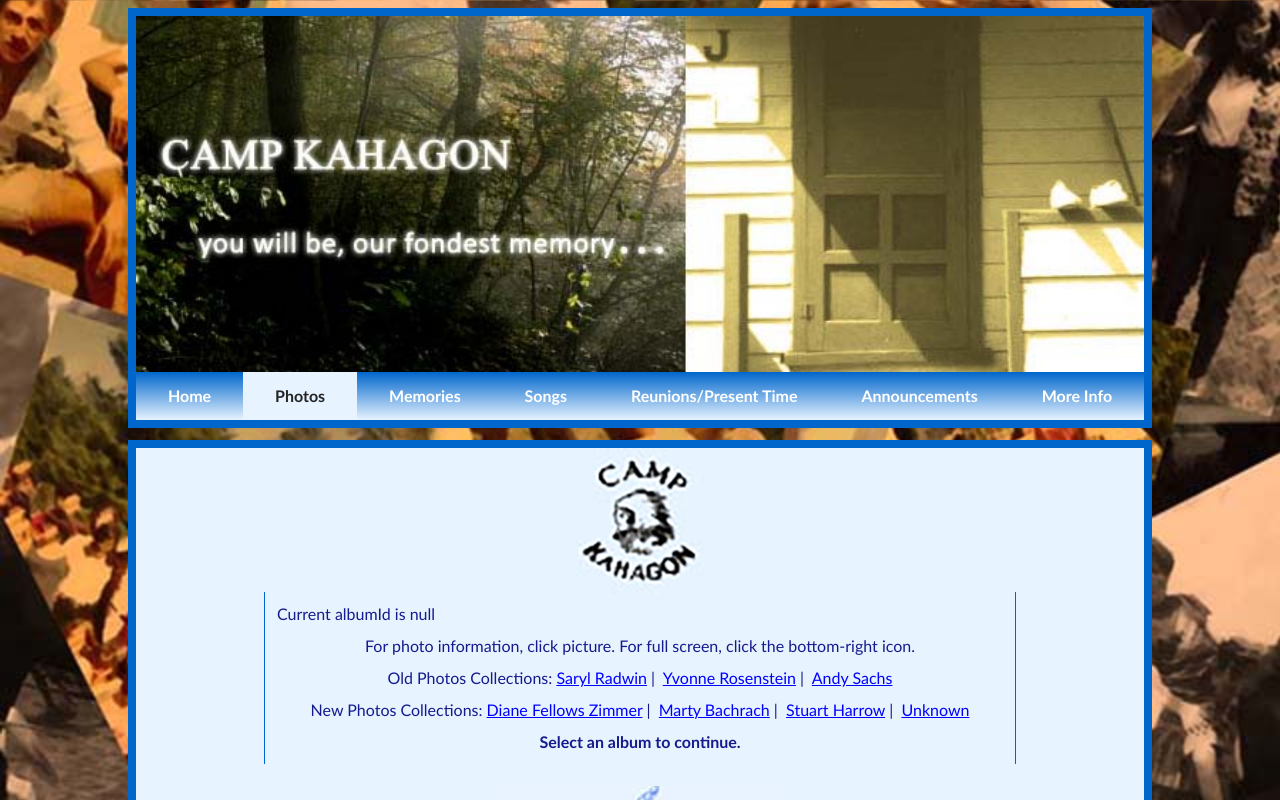
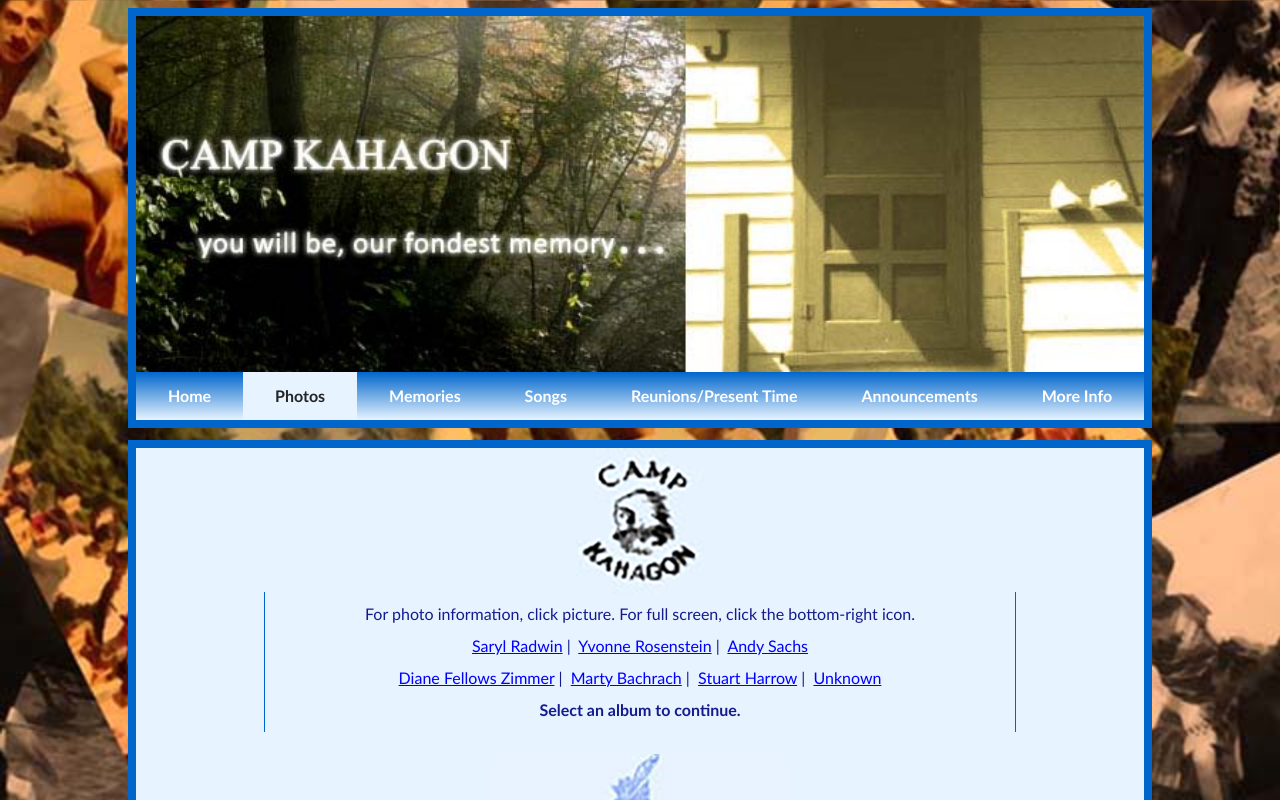
Before and after one commit to dslatkin/campkahagon.info, a SvelteKit app: page /photos in a window 1280 px wide. Shown: the top 800 px of the page. Built offline with nearby package versions, Linux system fonts and the light colour scheme.

Commit message:
fix second row of photo albums

```diff
--- a/src/app.css
+++ b/src/app.css
@@ -37,4 +37,13 @@
     a:hover {
         @apply text-black;
     }
+    code {
+        padding: 1em;
+        display: block;
+        text-align: left;
+        border: 1px dashed pink;
+        background: #333;
+        color: #ddd;
+        white-space: pre-wrap;
+    }
 }
--- a/src/routes/photos/+page.svelte
+++ b/src/routes/photos/+page.svelte
@@ -13,6 +13,7 @@
     ] as const;
 
     const albums: {
+        id: string;
         title: string;
         href: string;
         cover: string;
@@ -20,6 +21,7 @@
         collection: (typeof collections)[number]['key'];
     }[] = [
         {
+            id: 'saryl',
             title: "Saryl's photos 1962-66",
             href: 'https://www.flickr.com/photos/28156252@N05/albums/72157606300675380',
             cover: 'https://live.staticflickr.com/3274/2689373007_ac585b5461_q.jpg',
@@ -27,6 +29,7 @@
             collection: 'old',
         },
         {
+            id: 'yvonne',
             title: 'Yvonne "Evie" Rosenstein\'s photos',
             href: 'https://www.flickr.com/photos/28156252@N05/albums/72157606975076827',
             cover: 'https://live.staticflickr.com/3282/2801012375_bddce2789e_q.jpg',
@@ -34,6 +37,7 @@
             collection: 'old',
         },
         {
+            id: 'Andy',
             title: "Andy Sachs's photos 1961-62",
             href: 'https://www.flickr.com/photos/28156252@N05/albums/72157607377850124',
             cover: 'https://live.staticflickr.com/3293/2870449699_863efc182f_q.jpg',
@@ -41,6 +45,7 @@
             collection: 'old',
         },
         {
+            id: 'diane',
             title: "Diane Fellows Zimmer's Photos",
             href: 'https://www.flickr.com/photos/127089176@N03/albums/72157646303678368',
             cover: 'https://live.staticflickr.com/3896/14995572455_3b6339daa8_q.jpg',
@@ -48,6 +53,7 @@
             collection: 'new',
         },
         {
+            id: 'marty',
             title: "Marty Bachrach's Photos",
             href: 'https://www.flickr.com/photos/127089176@N03/albums/72157646303465969',
             cover: 'https://live.staticflickr.com/3923/14995225392_1039075308_q.jpg',
@@ -55,6 +61,7 @@
             collection: 'new',
         },
         {
+            id: 'stuart',
             title: "Stuart Harrow's Photos",
             href: 'https://www.flickr.com/photos/127089176@N03/albums/72157646302089037',
             cover: 'https://live.staticflickr.com/5578/14995596545_6601de2bc8_q.jpg',
@@ -62,6 +69,7 @@
             collection: 'new',
         },
         {
+            id: 'unknown',
             title: 'Who Are They - To Be Identified',
             href: 'https://www.flickr.com/photos/127089176@N03/albums/72157646302162197',
             cover: 'https://live.staticflickr.com/3895/14809096397_2e3c30cbb0_q.jpg',
@@ -70,10 +78,14 @@
         },
     ];
 
-    $: albumId = $page.url.searchParams.get('album');
+    let activeAlbum: (typeof albums)[number] | undefined;
+    $: {
+        const activeAlbumId = $page.url.searchParams.get('album');
+        activeAlbum = activeAlbumId
+            ? albums.find((a) => a.id === activeAlbumId)
+            : undefined;
+    }
 </script>
-
-<p>Current albumId is {albumId}</p>
 
 <p class="text-center">
     For photo information, click picture. For full screen, click the
@@ -83,16 +95,25 @@
 {#each collections as { label, key }}
     {@const albumsInCollection = albums.filter((a) => a.collection === key)}
     <p class="text-center">
-        {label}:
-        {#each albumsInCollection as { contributor }, idx}
+        {#each albumsInCollection as { id, contributor }, idx}
+            {@const active = id == activeAlbum?.id}
             {#if idx > 0}&nbsp;|&nbsp;{/if}
-            <a href="?album={idx + 1}" data-sveltekit-reload>{contributor}</a>
+            {#if active}
+                {contributor}
+            {:else}
+                <!--
+                    Flickr's embed script requires a full page reload when
+                    clicking links to be functional with the way its listeners
+                    are set up.
+                -->
+                <a href="?album={id}" data-sveltekit-reload>{contributor}</a>
+            {/if}
         {/each}
     </p>
 {/each}
 
-{#if albumId}
-    {@const { title, href, cover } = albums[parseInt(albumId) - 1]}
+{#if activeAlbum}
+    {@const { title, href, cover } = activeAlbum}
     <div class="flickr-album">
         <a data-flickr-embed="true" data-footer="true" {title} {href}>
             <img src={cover} width="700" height="525" alt={title} />
```
